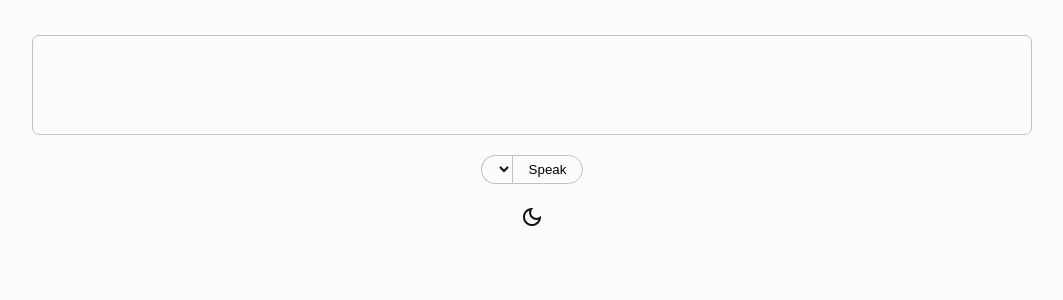
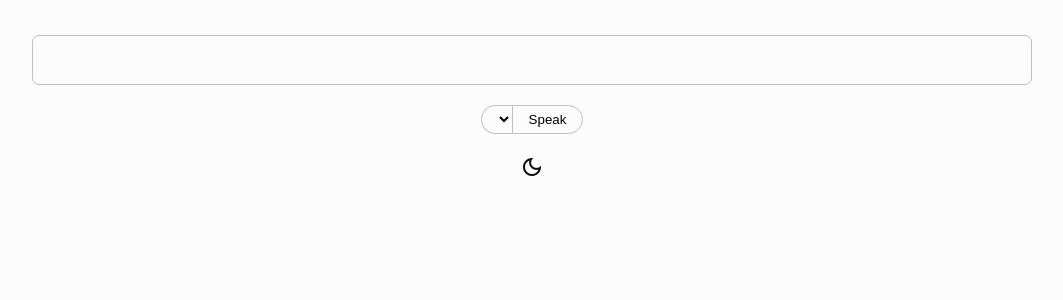
Before and after one commit to telesleo/bilingual-reader, a React (Create React App) app: page / in a window 1280 px wide. Shown: the top 300 px of the page, without its empty margins (108-1171 px from the left). Built offline with nearby package versions, Linux system fonts and the light colour scheme.

Commit message:
Modify the text input to increase in size when new text is written.

```diff
--- a/src/components/TextInput/index.jsx
+++ b/src/components/TextInput/index.jsx
@@ -29,6 +29,10 @@ export default function TextInput({ setTexts }) {
         value={newText}
         onChange={({ target }) => setNewText(target.value)}
         onKeyDown={handleTextInputKeyDown}
+        rows={1}
+        style={{
+          height: (newText.length > 0) ? '200px' : 'inherit',
+        }}
       />
       { (newText.length > 0) && (
       <button type="button" onClick={addText}>Add Text</button>
--- a/src/components/TextInput/text-input.module.css
+++ b/src/components/TextInput/text-input.module.css
@@ -13,7 +13,6 @@
   resize: none;
   max-width: 1000px;
   width: 100%;
-  height: 100px;
   border: 1px solid var(--color2);
   outline: none;
   border-radius: 7px;
```
